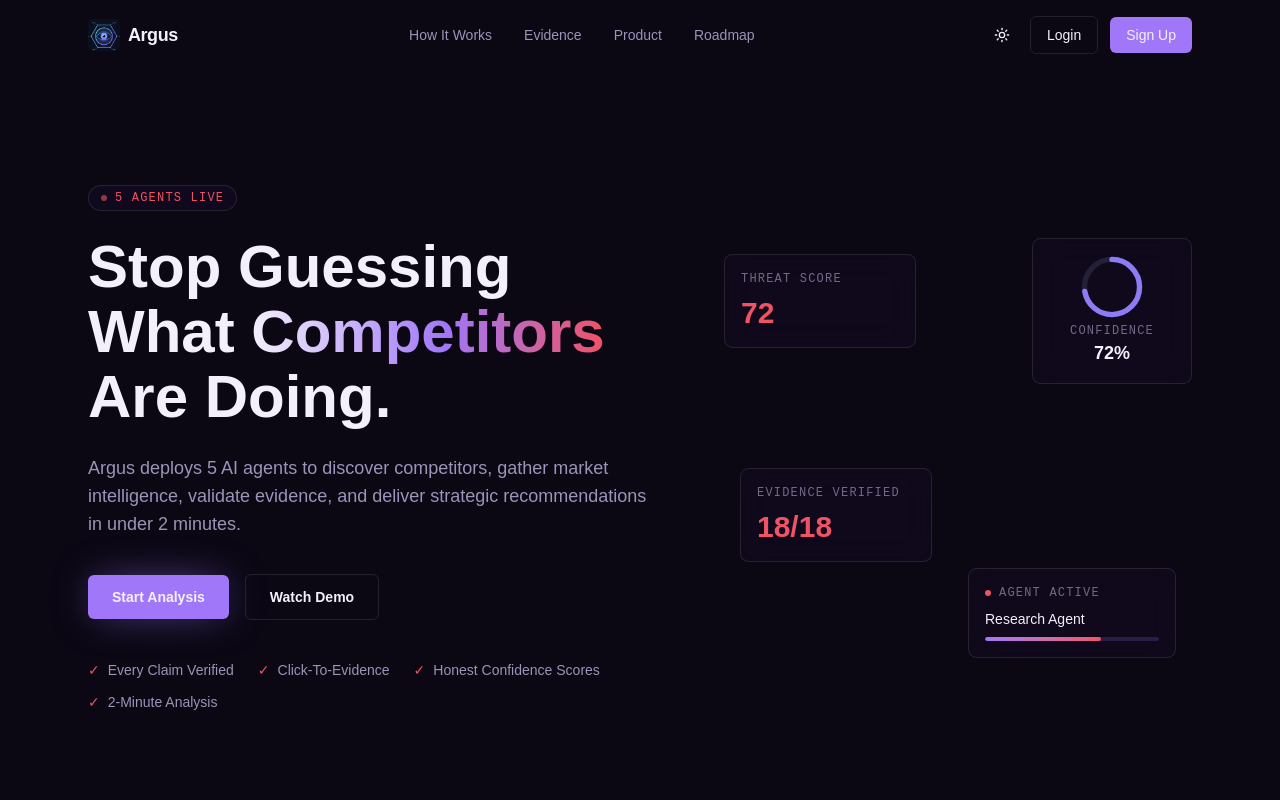
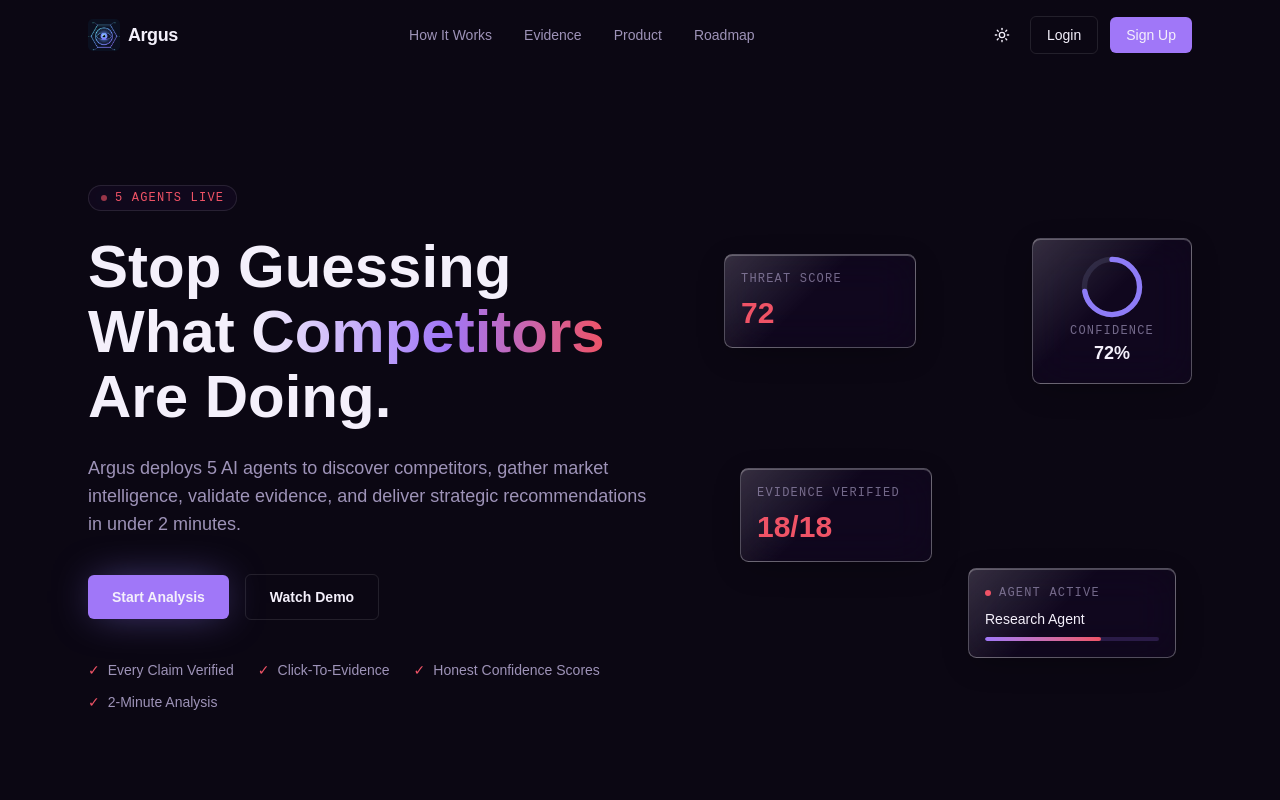
Before and after one commit to POOJAPATEL231/rivalyze-frontend, a React (Vite) app: page / in a window 1280 px wide. Shown: the top 800 px of the page. Built offline with nearby package versions, Linux system fonts and the light colour scheme; no server answers.

Commit message:
feat: ui enhancement

```diff
--- a/src/components/run/AgentLedger.tsx
+++ b/src/components/run/AgentLedger.tsx
@@ -16,7 +16,7 @@ export function AgentLedger() {
     return (
         <div
             ref={scrollRef}
-            className="h-[388px] w-full space-y-1.5 overflow-y-auto rounded-xl bg-card p-4 ring-1 ring-white/10"
+            className="glass h-[388px] w-full space-y-1.5 overflow-y-auto rounded-xl p-4"
         >
             {runEvents.length === 0 && (
                 <p className="font-mono text-xs text-white/40">Waiting for the first signal…</p>
--- a/src/index.css
+++ b/src/index.css
@@ -288,8 +288,13 @@ html {
 }
 
 .glass {
-    background: color-mix(in srgb, var(--card) 55%, transparent);
-    backdrop-filter: blur(16px);
-    -webkit-backdrop-filter: blur(16px);
-    border: 1px solid var(--border);
+    background:
+        linear-gradient(135deg, color-mix(in srgb, white 16%, transparent), transparent 45%),
+        color-mix(in srgb, var(--card) 45%, transparent);
+    backdrop-filter: blur(20px) saturate(180%);
+    -webkit-backdrop-filter: blur(20px) saturate(180%);
+    border: 1px solid color-mix(in srgb, white 20%, var(--border));
+    box-shadow:
+        inset 0 1px 0 color-mix(in srgb, white 25%, transparent),
+        0 8px 32px -8px rgba(0, 0, 0, 0.35);
 }
```
